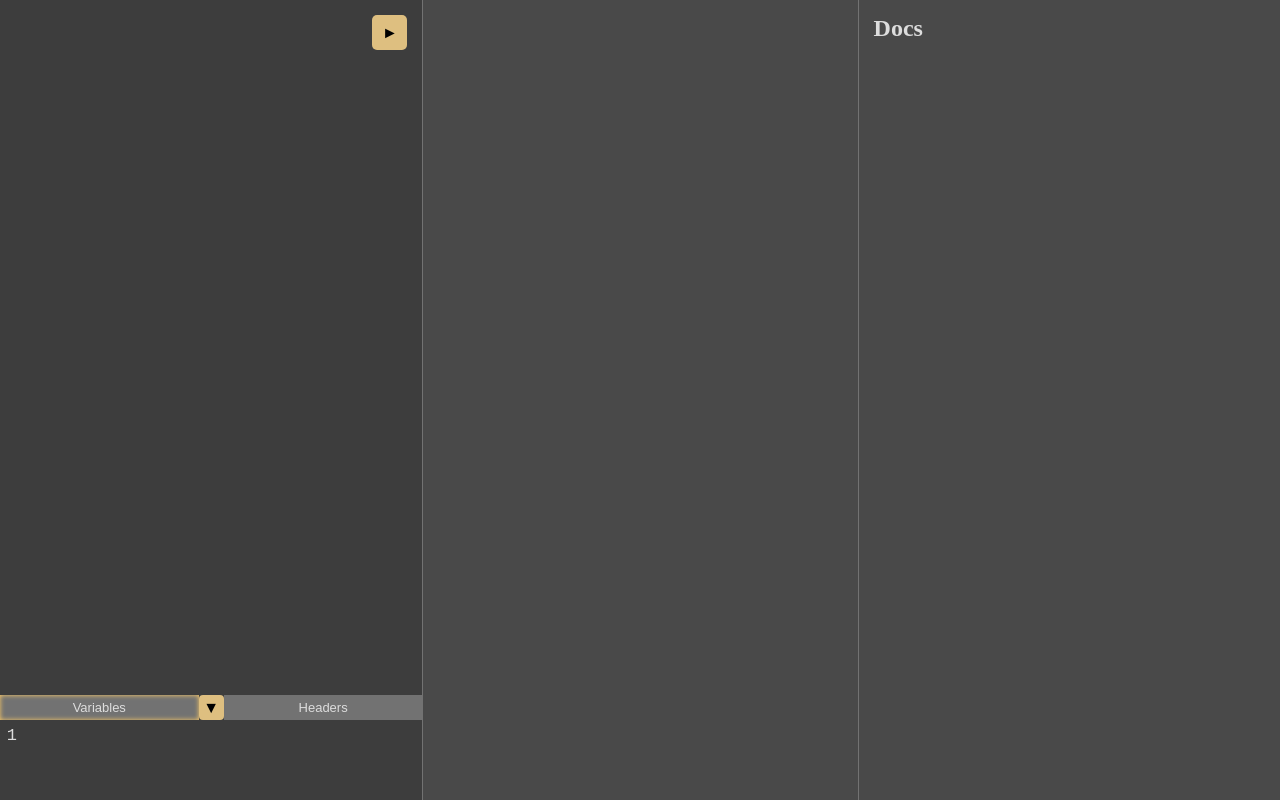
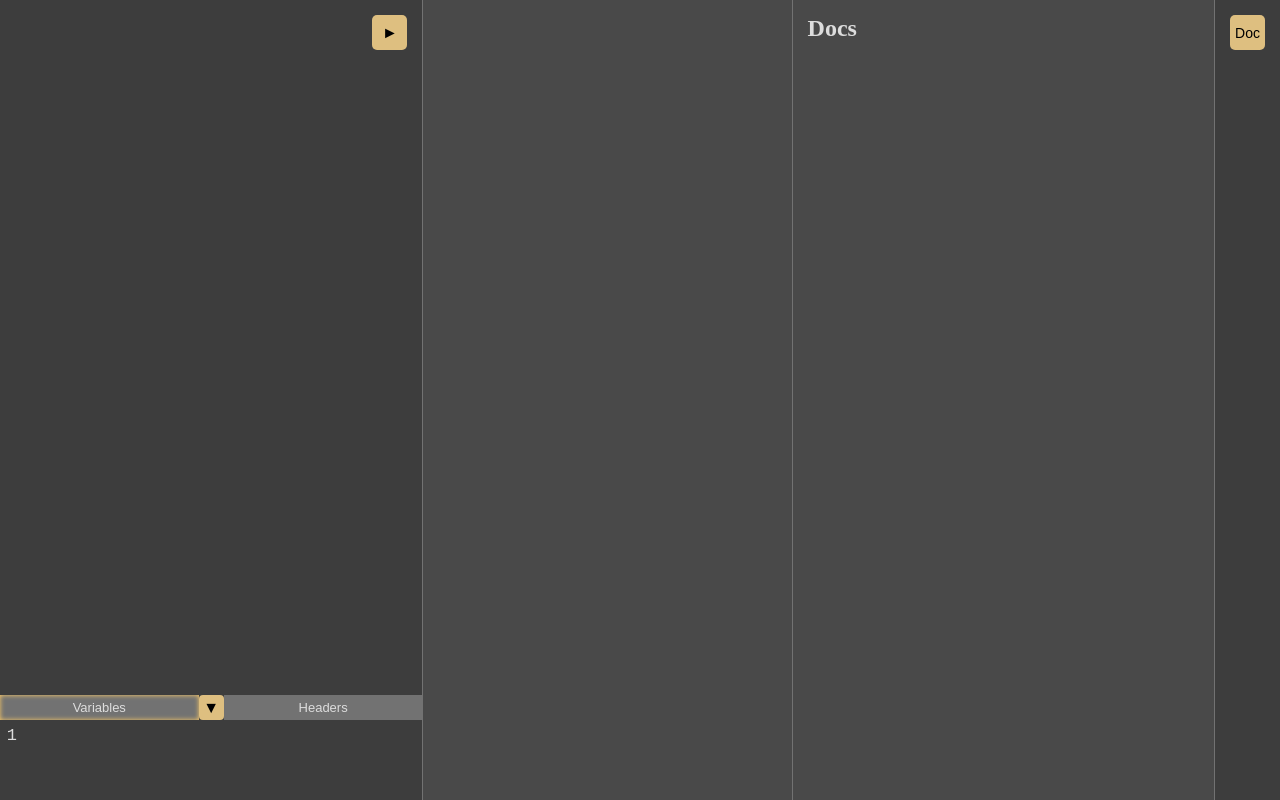
Before and after one commit to Tatiana-312/graphiql-app, a React (Vite) app in the folder graphiql-app/: page / in a window 1280 px wide. Built offline with nearby package versions, Linux system fonts and the light colour scheme; no server answers.

Commit message:
feat: add doc panel

```diff
--- /dev/null
+++ b/graphiql-app/src/components/GraphDoc/DocPanel.module.scss
@@ -0,0 +1,18 @@
+.panel {
+    // background-color: #494949;
+    background-color: #3d3d3d;
+    border-left: 1px solid #727272;
+}
+
+.button {
+  background-color: rgb(222, 191, 128);
+  cursor: pointer;
+  padding: 2px;
+  height: 35px;
+  width: 35px;
+  border-radius: 5px;
+  border: none;
+  font-size: 14px;
+  margin: 15px;
+  flex-shrink: 0;
+}
--- /dev/null
+++ b/graphiql-app/src/components/GraphDoc/DocPanel.tsx
@@ -0,0 +1,11 @@
+import styles from './DocPanel.module.scss';
+
+const DocPanel = () => {
+  return (
+    <div className={styles.panel}>
+      <button className={styles.button}>Doc</button>
+    </div>
+  );
+};
+
+export default DocPanel;
--- a/graphiql-app/src/components/GraphResponse/GraphResponse.module.scss
+++ b/graphiql-app/src/components/GraphResponse/GraphResponse.module.scss
@@ -1,7 +1,7 @@
 .response_container {
   flex-grow: 1;
   overflow: auto;
-  width: 33%;
+  // width: 33%;
   border-left: 1px solid #727272;
 }
 
--- a/graphiql-app/src/pages/MainPage/MainPage.tsx
+++ b/graphiql-app/src/pages/MainPage/MainPage.tsx
@@ -2,6 +2,7 @@ import React, { Suspense } from 'react';
 import GraphRequestEditors from '../../components/GraphRequestEditors/GraphRequestEditors';
 import GraphResponse from '../../components/GraphResponse/GraphResponse';
 import styles from './MainPage.module.scss';
+import DocPanel from '../../components/GraphDoc/DocPanel';
 
 const GraphDoc = React.lazy(() => import('../../components/GraphDoc/GraphDoc'));
 
@@ -14,6 +15,7 @@ const MainPage = () => {
         <Suspense fallback={<div>Documentation is Loading...</div>}>
           <GraphDoc />
         </Suspense>
+        <DocPanel />
       </div>
     </div>
   );
```
